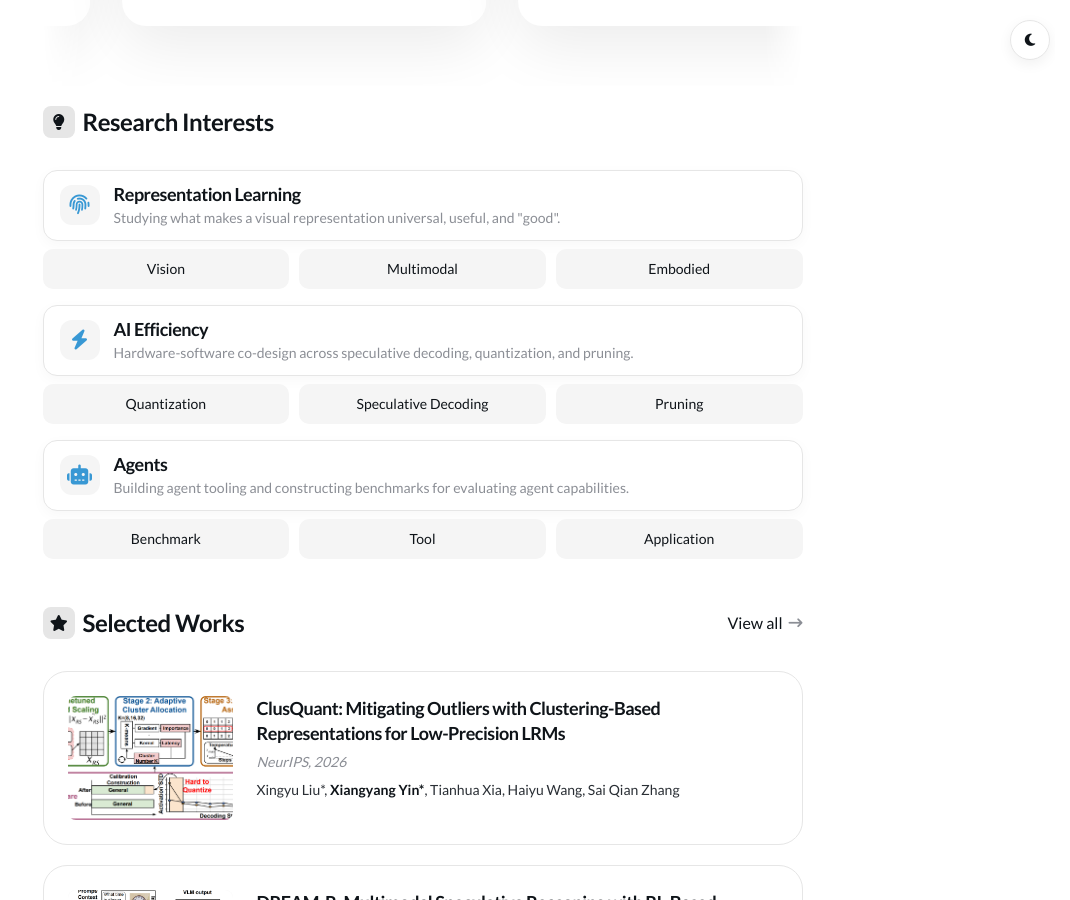
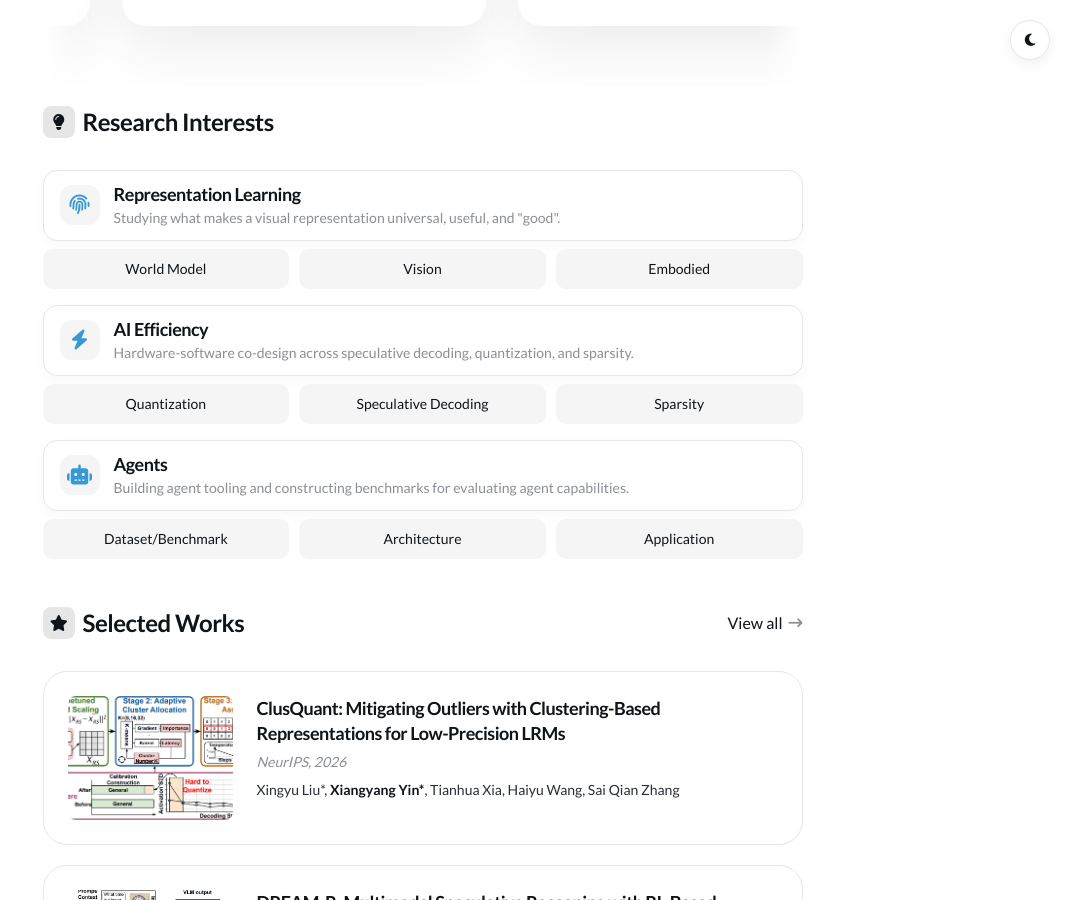
Before and after one commit to shawnyin128/shawnyin128.github.io, a Jekyll site: the page built from index.html, in a window 1280 px wide and 900 px high, scrolled down 1018 px. Shown: the whole window, without its empty margins (210-1280 px from the left). Built offline with Jekyll 4.4.1, drawn with Linux system fonts in a browser that asks for light colours; a style sheet for code colours, icons or effects is not loaded.

Commit message:
Update research interests and agent focus areas

```diff
--- a/_data/settings.yml
+++ b/_data/settings.yml
@@ -70,22 +70,22 @@ interests_settings:
       icon: 'fa-solid fa-fingerprint'
       description: Studying what makes a visual representation universal, useful, and "good".
       sub_items:
+        - World Model
         - Vision
-        - Multimodal
         - Embodied
     - title: AI Efficiency
       icon: 'fa-solid fa-bolt'
-      description: Hardware-software co-design across speculative decoding, quantization, and pruning.
+      description: Hardware-software co-design across speculative decoding, quantization, and sparsity.
       sub_items:
         - Quantization
         - Speculative Decoding
-        - Pruning
+        - Sparsity
     - title: Agents
       icon: 'fa-solid fa-robot'
       description: Building agent tooling and constructing benchmarks for evaluating agent capabilities.
       sub_items:
-        - Benchmark
-        - Tool
+        - Dataset/Benchmark
+        - Architecture
         - Application
 
 
```
